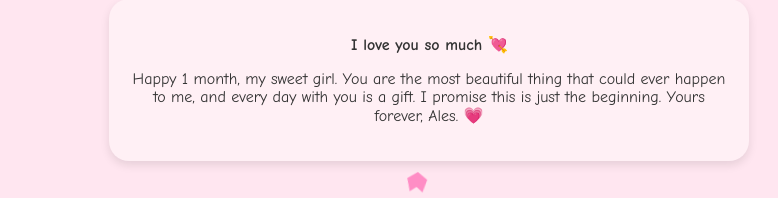
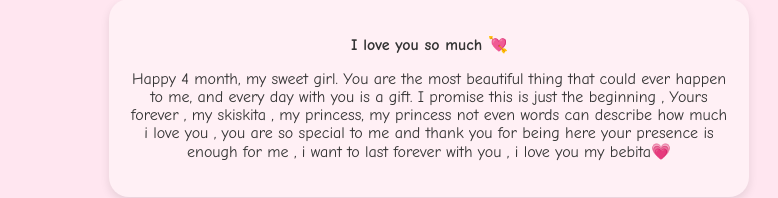
Before and after one commit to aleskyforever/aleskyforever.github.io, a plain HTML site: page index.html in a window 1280 px wide. Shown: the part 1162-1360 px from the top of the page, without its empty margins (211-989 px from the left). Drawn offline with Linux system fonts and the light colour scheme.

Commit message:
Update index.html

```diff
--- a/index.html
+++ b/index.html
@@ -181,7 +181,7 @@
 
   <div class="message">
     <p><strong class="beating">I love you so much 💘</strong></p>
-    <p>Happy 1 month, my sweet girl. You are the most beautiful thing that could ever happen to me, and every day with you is a gift. I promise this is just the beginning. Yours forever, Ales. 💗</p>
+    <p>Happy 4 month, my sweet girl. You are the most beautiful thing that could ever happen to me, and every day with you is a gift. I promise this is just the beginning , Yours forever , my skiskita , my princess, my princess not even words can describe how much i love you , you are so special to me and thank you for being here your presence is enough for me , i want to last forever with you , i love you my bebita💗</p>
   </div>
 
   <audio controls autoplay loop>
```
